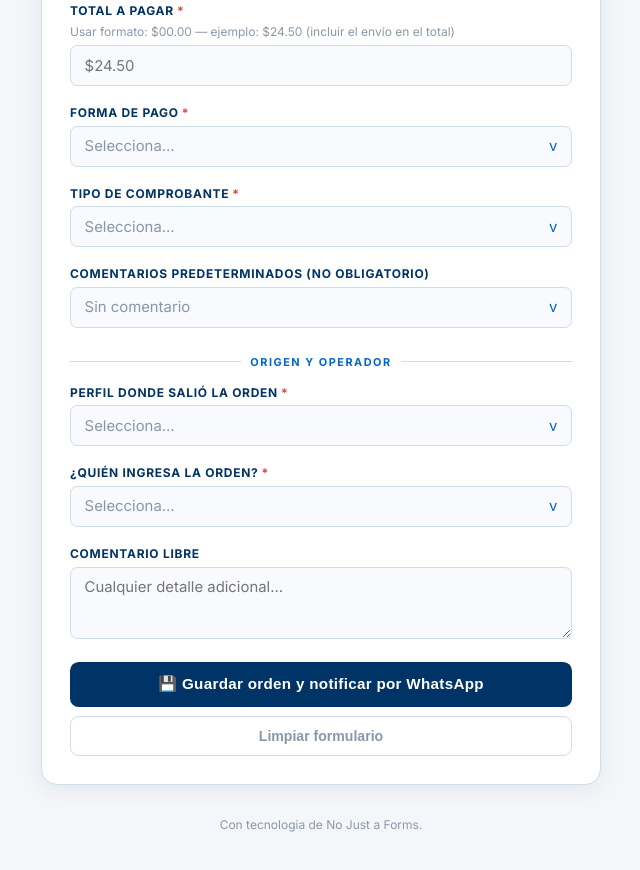
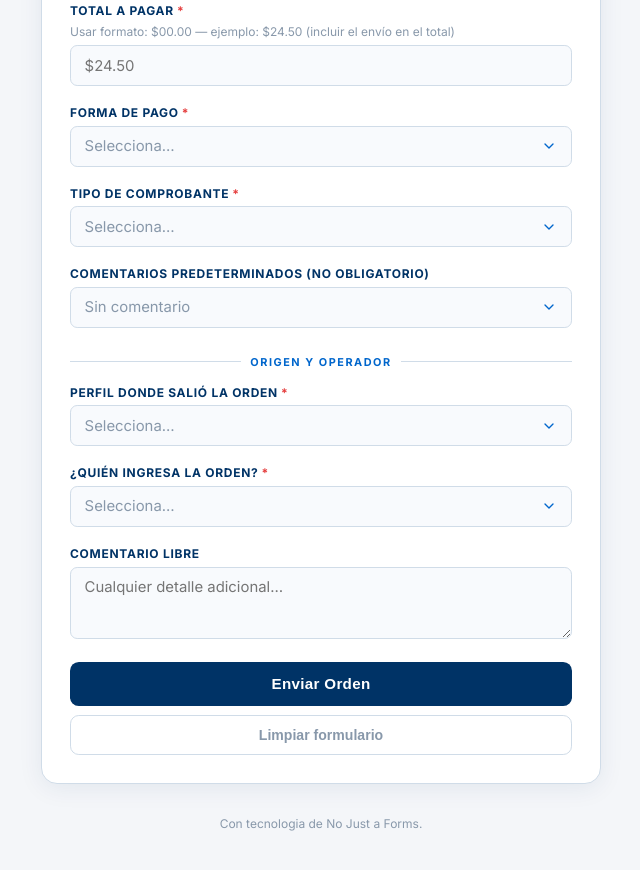
Before and after one commit to luiselianch-cell/departamentales, a React (Create React App) app: page / in a window 1280 px wide. Shown: the part 1080-1950 px from the top of the page, without its empty margins (319-959 px from the left). Built offline with nearby package versions, Linux system fonts and the light colour scheme.

Commit message:
heyfelchas

```diff
--- a/src/App.js
+++ b/src/App.js
@@ -1,4 +1,5 @@
 import { useState } from "react";
+import { ChevronUp, ChevronDown } from "lucide-react";
 
 // eslint-disable-next-line no-unused-vars
 const mesActual = new Date().toLocaleString("es-ES", { month: "long", year: "numeric" });
@@ -130,7 +131,8 @@ function CustomSelect({ name, value, onChange, disabled, options, placeholder =
         alignItems: "center", userSelect: "none",
       }}>
         <span style={{ color: value ? C.text : C.textMuted }}>{value || placeholder}</span>
-        <span style={{ color: C.accent }}>{open ? "^" : "v"}</span>
+        <ChevronUp size={16} color={C.accent} style={{ display: open ? "block" : "none" }} />
+<ChevronDown size={16} color={C.accent} style={{ display: open ? "none" : "block" }} />
       </div>
       {open && (
         <div style={{
@@ -397,7 +399,7 @@ export default function FormularioDepartamentales() {
               cursor: isLoading ? "default" : "pointer",
               letterSpacing: "0.02em",
             }}>
-              {isLoading ? "Guardando y notificando…" : "💾 Guardar orden y notificar por WhatsApp"}
+              {isLoading ? "Enviando..." : "Enviar Orden"}
             </button>
             <button onClick={() => { setForm({ ...initialForm, fecha_orden: today() }); setErrors({}); }} disabled={isLoading} style={{
               width: "100%", padding: "0.7rem", background: "transparent",
```
